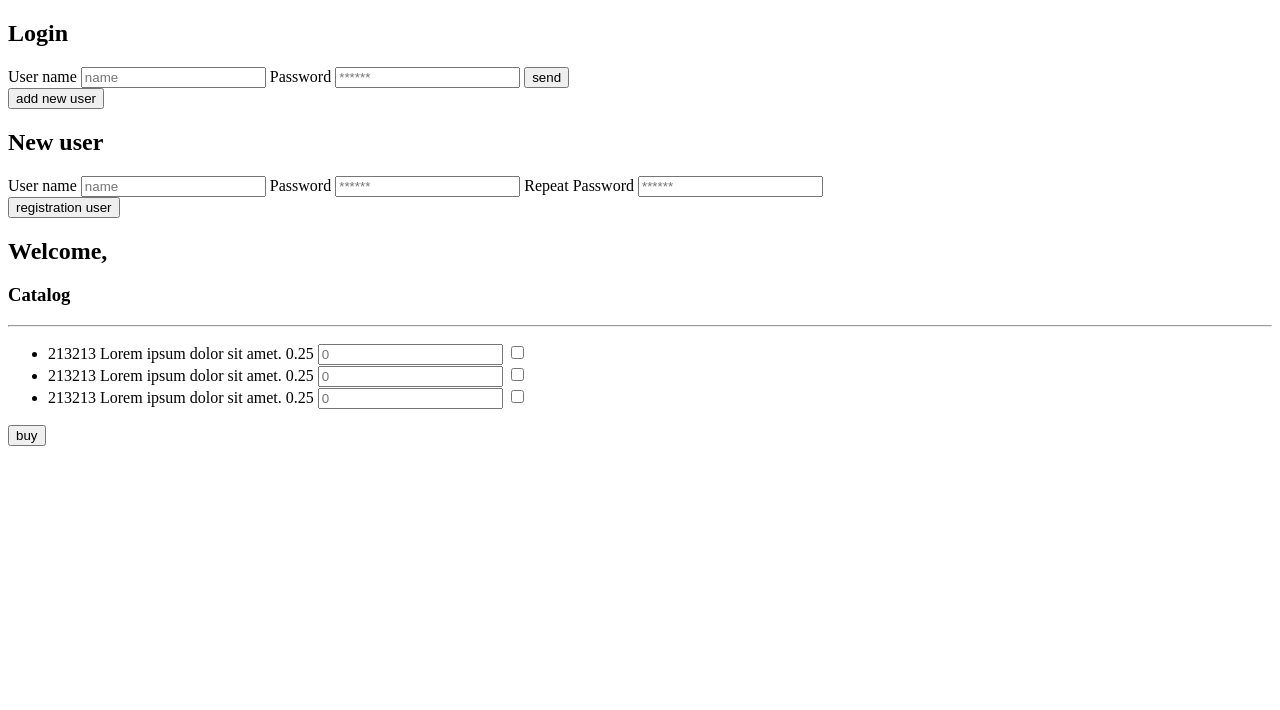
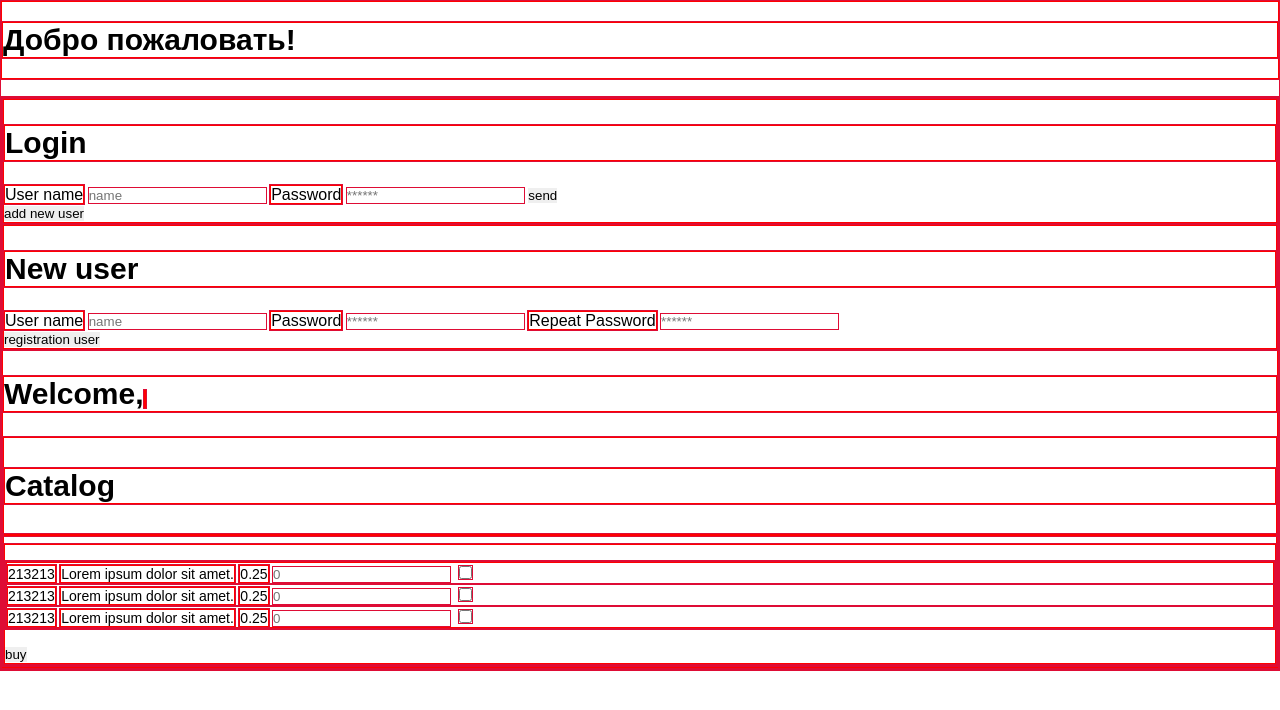
Before and after one commit to Hekeng/SQL-PHP_Practice, a PHP site: page / in a window 1280 px wide. Shown: the top 710 px of the page. Run offline with PHP 8.4, Linux system fonts and the light colour scheme.

Commit message:
первое сохранение

```diff
--- /dev/null
+++ b/SQL_Practice/assets/css/reset.css
@@ -0,0 +1,50 @@
+/* визуализация блоков удалить */
+* {
+	outline: 1px solid #DE0C35;
+	border: 1px solid red;
+}
+
+/* обнуление стилей */
+
+body {
+	box-sizing: border-box;
+	font-family: 'Poppins', sans-serif;
+	margin: 0;
+	padding: 0;
+	border: none;
+	/* display: inline-block; */
+	/* font-size: 0;  */
+	width: 100%;
+}
+
+a, a:visited {
+    /* color: inherit; */
+    text-decoration: none;
+	color: var(--mein-black);
+	display: inline-block;
+}
+
+ul, ul, li {
+	list-style: none;
+	padding: 0;
+}
+
+button {
+	padding: 0;
+	outline: 1px solid var(--darkgrey);
+	border: none;
+}
+
+input {
+	padding: 0;
+	/* outline: 1px solid var(--darkgrey); */
+	border: none;
+}
+
+span, p {
+	font-size: 14px;
+}
+
+h1, h2, h3 {
+	font-size: 30px;
+}
--- /dev/null
+++ b/SQL_Practice/config.php
@@ -0,0 +1,8 @@
+<?php
+define('ROOT_PATH', __DIR__);
+define('INCLUDES_PATH', ROOT_PATH . '/includes');
+define('TEMPLATES_PATH', ROOT_PATH . '/templates');
+
+
+
+?>
--- /dev/null
+++ b/SQL_Practice/includes/helpers.php
@@ -0,0 +1,19 @@
+<?php
+
+// Функция для подключения CSS
+function add_css($filename) {
+    // В идеале, используйте константу для базового URL, но для локальной работы подойдет и абсолютный путь.
+    // Здесь мы просто генерируем HTML-тег
+    echo '<link rel="stylesheet" href="/assets/css/' . htmlspecialchars($filename) . '.css">';
+}
+
+// Функция для подключения JavaScript
+function add_js($filename, $defer = true) {
+    $defer_attr = $defer ? ' defer' : '';
+    // Генерируем HTML-тег <script>
+    echo '<script src="/assets/js/' . htmlspecialchars($filename) . '.js"' . $defer_attr . '></script>';
+}
+
+
+
+?>
--- a/SQL_Practice/index.php
+++ b/SQL_Practice/index.php
@@ -1,16 +1,15 @@
-<!DOCTYPE html>
-<html lang="en">
-<head>
-	<meta charset="UTF-8">
-	<meta name="viewport" content="width=device-width, initial-scale=1.0">
-	<title>Proba</title>
-</head>
+<?php
+require_once __DIR__ . '/config.php';
 
-<!-- <h1>Привет!</h1>
-<?php echo "Это кусок PHP"; ?>
-<p>Дальше опять HTML</p> -->
 
-<body>
+require_once INCLUDES_PATH . '/helpers.php';
+
+
+require_once TEMPLATES_PATH . '/header.php';
+echo "<br>";
+
+?>
+
 
 	<div class="main_window">
 
--- /dev/null
+++ b/SQL_Practice/templates/header.php
@@ -0,0 +1,20 @@
+<!DOCTYPE html>
+<html lang="en">
+<head>
+	<meta charset="UTF-8">
+	<meta name="viewport" content="width=device-width, initial-scale=1.0">
+	<title>Proba</title>
+<?php
+	add_css('style');
+	add_css('reset');
+
+?>
+
+
+</head>
+
+<body>
+
+<header>
+  <h1>Добро пожаловать!</h1>
+</header>
```
Also changed, not shown: SQL_Practice/assets/css/main.css (deleted), SQL_Practice/assets/css/style.css (added).
